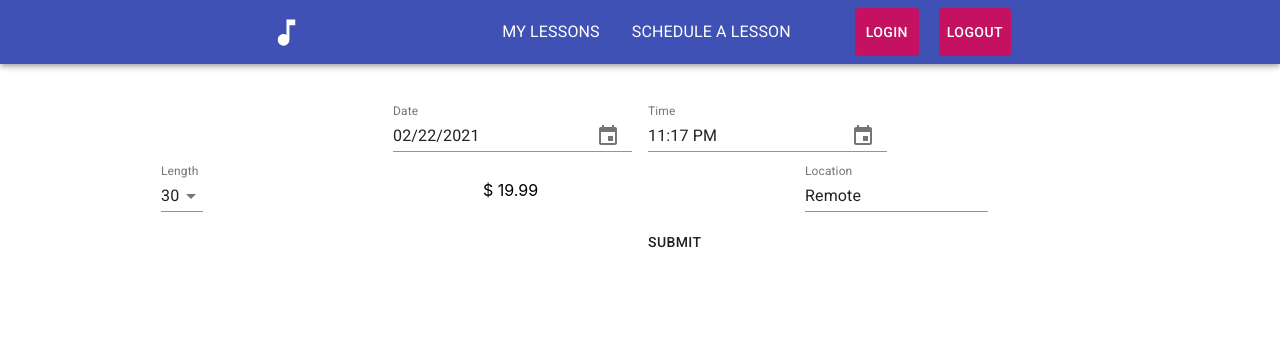
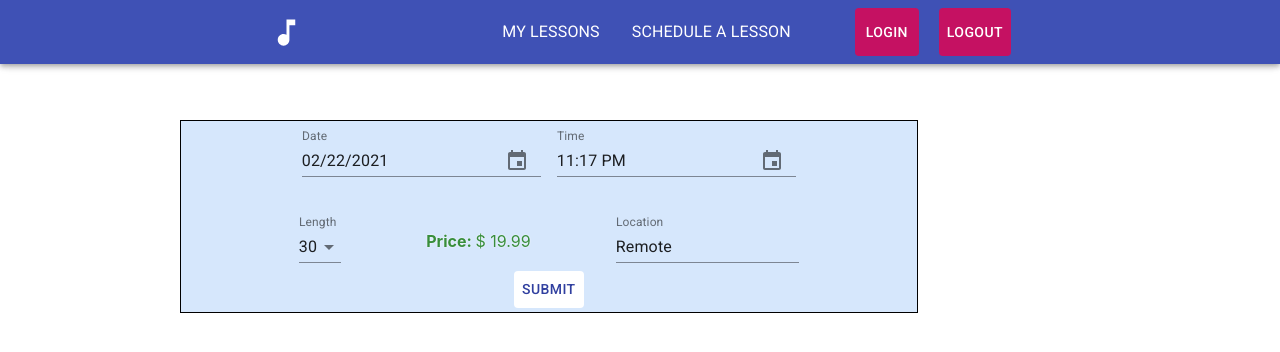
Before and after one commit to CobyPear/music-lesson-scheduler, a React (Create React App) app in the folder client/: page /schedulelesson in a window 1280 px wide. Shown: the top 352 px of the page. Built offline with nearby package versions, Linux system fonts and the light colour scheme; sample sign-in values are in the browser's storage.

Commit message:
restyled schedule lesson form

```diff
--- a/client/src/components/Header.jsx
+++ b/client/src/components/Header.jsx
@@ -81,7 +81,7 @@ const Header2 = () => {
           <List
             className={classes.navDisplayFlex}
             component="nav"
-            aria-labeled-by="main navigation">
+            aria-labelledby="main navigation">
             {
               navlinks.map(({ title, path }) => (
                 <Link href={path} key={title} className={classes.linkText}>
--- a/client/src/components/Login.jsx
+++ b/client/src/components/Login.jsx
@@ -3,12 +3,11 @@ import React, { useState, useEffect } from 'react'
 import { useDispatch, useSelector } from 'react-redux'
 import { login } from '../actions/userActions'
 
+import CircularProgress from '@material-ui/core/CircularProgress'
 import Avatar from '@material-ui/core/Avatar';
 import Button from '@material-ui/core/Button';
 import CssBaseline from '@material-ui/core/CssBaseline';
 import TextField from '@material-ui/core/TextField';
-import FormControlLabel from '@material-ui/core/FormControlLabel';
-import Checkbox from '@material-ui/core/Checkbox';
 import Link from '@material-ui/core/Link';
 import Grid from '@material-ui/core/Grid';
 import Box from '@material-ui/core/Box';
@@ -68,8 +67,8 @@ export default function Login({ history }) {
   const userLogin = useSelector(state => state.userLogin)
   const { loading, error, userInfo } = userLogin
 
-  const userDetails = useSelector(state => state.userLogin)
-  const { detailsLoading, detailsError, details } = userDetails
+  // const userDetails = useSelector(state => state.userLogin)
+  // const { detailsLoading, detailsError, details } = userDetails
 
 
   useEffect(() => {
@@ -124,10 +123,9 @@ export default function Login({ history }) {
               <h2 className={classes.error}>{error?.message} please check your email and password</h2>
             </div>
           }
-          {/* <FormControlLabel
-            control={<Checkbox value="remember" color="primary" />}
-            label="Remember me"
-          /> */}
+          {
+            loading && <CircularProgress />
+          }
           <Button
             type="submit"
             fullWidth
--- a/client/src/components/PaymentDialog.jsx
+++ b/client/src/components/PaymentDialog.jsx
@@ -1,6 +1,6 @@
 import React, { useState } from 'react'
 import { makeStyles } from '@material-ui/core/styles'
-import { Dialog, DialogTitle, Button } from '@material-ui/core'
+import { Dialog, DialogTitle, Button, CircularProgress } from '@material-ui/core'
 import { useDispatch, useSelector } from 'react-redux'
 import { lessonsByUserId } from '../actions/lessonActions'
 import ClearIcon from '@material-ui/icons/Clear'
@@ -48,10 +48,17 @@ export function SimpleDialog(props) {
             <DialogTitle align='center' variant='h1' id='payment-dialog-title'>
                 Pay with PayPal
             </DialogTitle>
+            {
+                loading && <CircularProgress />
+            }
+            {
+
+                error && <p>{error}</p>
+            }
             <PayPalButton
                 amount={amount}
                 shippingPreference='NO_SHIPPING'
-                onSuccess={async(details, data) => {
+                onSuccess={async (details, data) => {
                     alert('Transaction completed by ' + details.payer.name.given_name)
 
                     let token = sessionStorage.getItem('token') ? JSON.parse(sessionStorage.getItem('token')) : ''
--- a/client/src/screens/ScheduleLesson.jsx
+++ b/client/src/screens/ScheduleLesson.jsx
@@ -3,10 +3,9 @@ import { useDispatch, useSelector } from 'react-redux'
 import { createLesson as lessonCreate } from '../actions/lessonActions'
 import { makeStyles } from '@material-ui/core/styles'
 import Button from '@material-ui/core/Button'
-import Container from '@material-ui/core/Container'
 import Grid from '@material-ui/core/Grid'
 import CircularProgress from '@material-ui/core/CircularProgress'
-import { Select, FormControl, MenuItem, TextField, InputLabel } from '@material-ui/core'
+import { Select, FormControl, MenuItem, TextField, InputLabel, Container } from '@material-ui/core'
 
 import 'date-fns'
 import DateFnsUtils from '@date-io/date-fns'
@@ -21,18 +20,41 @@ import {
 const useStyles = makeStyles(theme => ({
     root: {
         flexGrow: 1,
-        flexDirection: 'row',
+        // flexDirection: 'row',
         position: 'relative',
-        top: 100
+        top: 100,
+        border: 'solid black 1px',
+        backgroundColor: 'rgba(120, 175, 245, 0.3)'
     },
-    formEl: {
-        margin: theme.spacing(2)
+    form: {
+        flexGrow: 1,
+        display: 'flex',
+        width: '80%', // Fix IE 11 issue.
+        marginTop: theme.spacing(3),
     },
     datePicker: {
         margin: theme.spacing(1)
     },
-    center: {
-        marginLeft: '50%'
+    price: {
+        borderColor: 'red',
+        color: theme.palette.success.dark,
+        textShadow: '0px 0px 2px white ',
+    },
+    flex: {
+        display: 'flex',
+        justifyContent: 'space-between',
+        width: '500px'
+    },
+    topRow: {
+        marginBottom: '30px'
+    },
+    buttonRow: {
+        display: 'flex',
+        justifyContent: 'center'
+    },
+    submitBtn: {
+        color: theme.palette.primary.dark,
+        backgroundColor: 'white',
     }
 
 }))
@@ -40,7 +62,7 @@ const useStyles = makeStyles(theme => ({
 export const MaterialUIPickers = ({ selectedDate, handleDateChange, classes }) => {
     return (
         <MuiPickersUtilsProvider utils={DateFnsUtils}>
-            <Grid container justify="center">
+            <Grid container justify="center" className={classes.topRow}>
                 <KeyboardDatePicker
                     className={classes.datePicker}
                     margin="normal"
@@ -119,14 +141,15 @@ export const ScheduleLesson = ({ history }) => {
 
     }
     return (
-        <form onSubmit={submitHandler}>
+        <Container component="main" maxWidth="md">
+            <form className={classes.form} onSubmit={submitHandler}>
                 <Grid className={classes.root} container justify='center' spacing={1}>
                     <MaterialUIPickers
                         selectedDate={selectedDate}
                         handleDateChange={handleDateChange}
                         classes={classes}
                     />
-                <Grid item xs={3}>
+                    <div className={classes.flex}>
                         <FormControl>
                             <InputLabel
                                 id='lesson-length-select-label'>
@@ -146,19 +169,15 @@ export const ScheduleLesson = ({ history }) => {
                                 <MenuItem value={60}>60</MenuItem>
                             </Select>
                         </FormControl>
-                </Grid>
-                <Grid item xs={3}>
-                    <p>{`$ ${lessonPrice}`}</p>
-                </Grid>
-                <Grid item xs={3}>
+                        <p className={classes.price}><strong>Price: </strong>{`$ ${lessonPrice}`}</p>
                         <TextField
                             label='Location'
                             value={lessonLocation}
                             onChange={(e) => setLessonLocation(e.target.value)}
                         />
-                </Grid>
-                <Grid item xs={12}>
-                    <Button className={classes.center} type='submit'>Submit</Button>
+                    </div>
+                    <Grid item xs={12} className={classes.buttonRow}>
+                        <Button className={classes.submitBtn} type='submit'>Submit</Button>
                     </Grid>
                     <Grid>
                         {createLessonLoading && <CircularProgress />}
@@ -166,5 +185,6 @@ export const ScheduleLesson = ({ history }) => {
                     </Grid>
                 </Grid>
             </form>
+        </Container>
     )
 }
```
Lines whose indentation alone changed are shown as unchanged.
